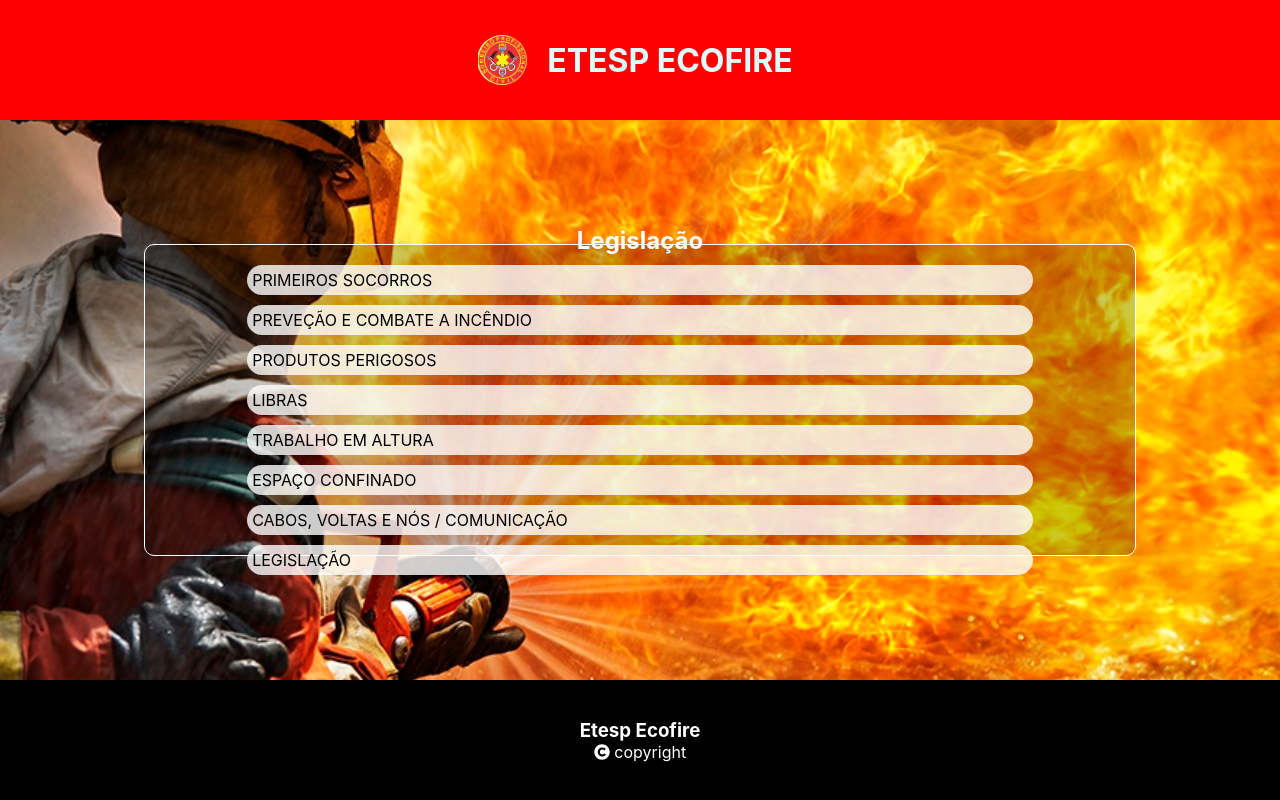
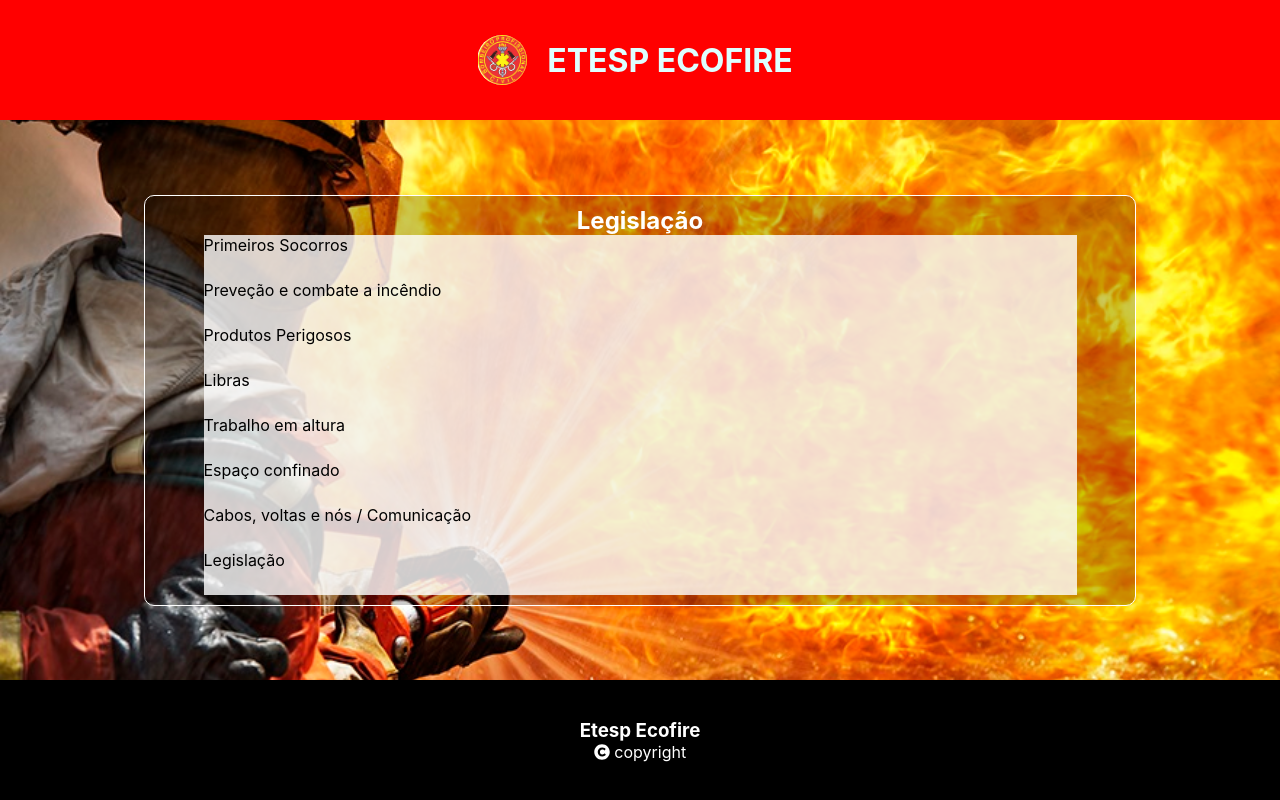
Before and after one commit to khezz/HokahElcabelo, a Next.js app: page /linkDownloads in a window 1280 px wide. Built offline with nearby package versions, Linux system fonts and the light colour scheme.

Commit message:
add style

```diff
--- a/pages/linkDownloads.js
+++ b/pages/linkDownloads.js
@@ -16,7 +16,7 @@
             <Head title="Links Downloads"/>
             <Title/>
             <div className={StyleIndex.content}>
-                <div className={StyleIndex.divcontent}>
+                <div className={Style.divcontent}>
                     <h2>Legislação</h2>
                     <ul className={Style.content}>
                         <a className={Style.linkdownload} href="../public/arquivos/Legislação/aula01/Legislação.ppt" download>
--- a/styles/link.module.css
+++ b/styles/link.module.css
@@ -24,3 +24,17 @@
     width: 90%;
     height: auto;
 }
+.divcontent {
+    display: flex;
+    flex-direction: column;
+    justify-content: center;
+    align-items: center;
+    width: 80%;
+    height: auto;
+    padding: 10px;
+    margin: 10px auto;
+    border: 1.2px solid #fff;
+    border-radius: 10px;
+    color:#fff;
+    background-color: rgba(0,0,0,0.2);
+}
```
